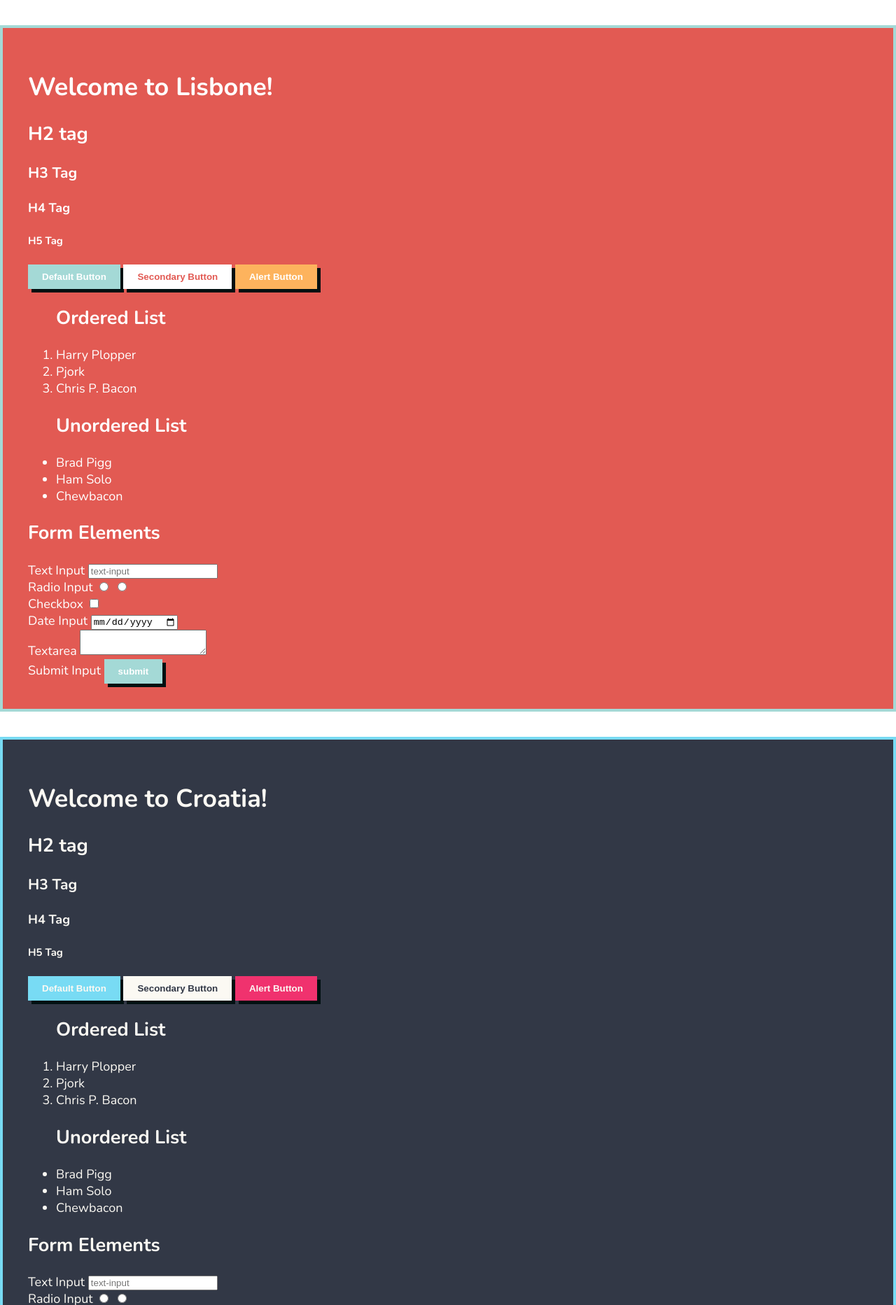
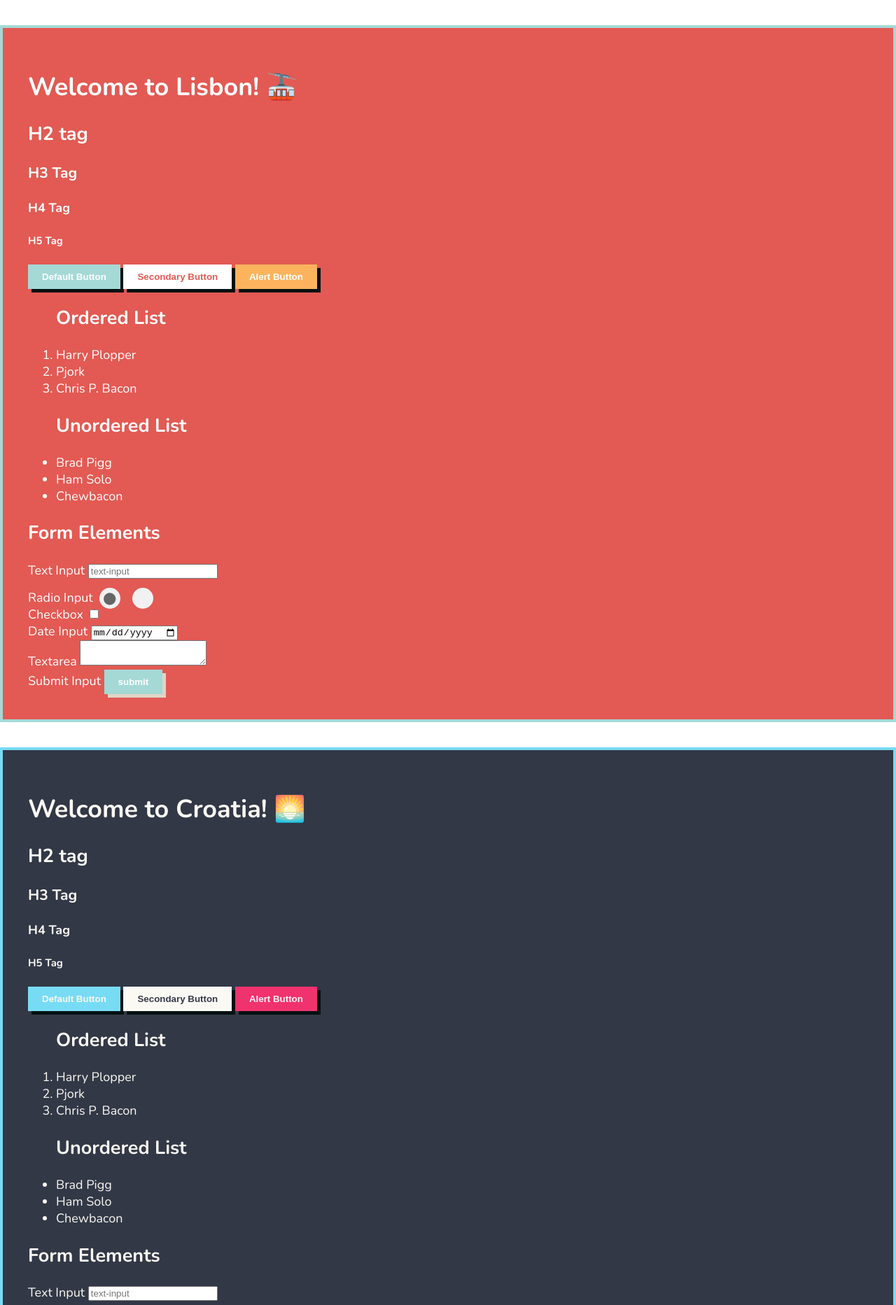
Before and after one commit to LudwigThePig/Mangalica-Style-Sheet, a plain HTML site: page index.html in a window 1280 px wide. Shown: the top 1865 px of the page at 70% size. Drawn offline with nearby package versions, Linux system fonts and the light colour scheme.

Commit message:
initial radio button styling

```diff
--- a/index.html
+++ b/index.html
@@ -13,9 +13,11 @@
         - Most people will just apply the theme to the body tag
           e.g. <body class="pig-in-cannes"> <div class="mss-root"> </div> </body>
   -->
-  <div class="pig-in-lisbone">
+  <div class="pig-in-lisbon">
     <div class="mss-root demo">
-      <h1>Welcome to Lisbone!</h1>
+      <h1>Welcome to Lisbon!
+        <span role="img">🚠</span>
+      </h1>
       <h2>H2 tag</h2>
       <h3>H3 Tag</h3>
       <h4>H4 Tag</h4>
@@ -44,7 +46,7 @@
       <br />
       <label>
         Radio Input
-        <input type="radio">
+        <input type="radio" checked>
         <input type="radio">
       </label>
       <br />
@@ -72,7 +74,9 @@
 
   <div class="pig-in-croatia">
     <div class="mss-root demo">
-      <h1>Welcome to Croatia!</h1>
+      <h1>Welcome to Croatia!
+          <span role="img">🌅</span>
+      </h1>
       <h2>H2 tag</h2>
       <h3>H3 Tag</h3>
       <h4>H4 Tag</h4>
@@ -101,7 +105,7 @@
       <br />
       <label>
         Radio Input
-        <input type="radio">
+        <input type="radio" checked>
         <input type="radio">
       </label>
       <br />
@@ -127,9 +131,11 @@
     </div>
   </div>
 
-  <div class="pig-in-kiev">
+  <div class="pig-in-nyc">
     <div class="mss-root demo">
-      <h1>Welcome to Kiev</h1>
+      <h1>Welcome to New York City
+          <span role="img">🌆</span>
+      </h1>
       <h2>H2 tag</h2>
       <h3>H3 Tag</h3>
       <h4>H4 Tag</h4>
@@ -158,7 +164,7 @@
       <br />
       <label>
         Radio Input
-        <input type="radio">
+        <input type="radio" checked>
         <input type="radio">
       </label>
       <br />
@@ -187,7 +193,9 @@
 
   <div class="pig-in-cairo">
     <div class="mss-root demo">
-      <h1>Welcome to Cairo</h1>
+      <h1>Welcome to Cairo
+        <span role="img">👳‍♂️</span>
+      </h1>
       <h2>H2 tag</h2>
       <h3>H3 Tag</h3>
       <h4>H4 Tag</h4>
@@ -216,7 +224,7 @@
       <br />
       <label>
         Radio Input
-        <input type="radio">
+        <input type="radio" checked>
         <input type="radio">
       </label>
       <br />
--- a/mangalica.scss
+++ b/mangalica.scss
@@ -16,7 +16,7 @@ $themes: (
     active: #A43A4B,
     alt: #e57853,
   ),
-  kiev: (
+  nyc: (
     primary: #001011,
     secondary: #F2F2E6,
     active: #ED6767,
@@ -28,7 +28,7 @@ $themes: (
     active: #f0326e,
     alt: #78dbf4,
   ),
-  lisbone: (
+  lisbon: (
     primary: #e25a53,
     secondary: #fff,
     active: #fdb35d,
@@ -137,6 +137,8 @@ a:hover {
   }
 }
 
+//* 4.a Buttons //
+
 button, input[type="submit"] {
   @include getTheme($themes) {
     background: themed('alt');
@@ -167,3 +169,55 @@ button, input[type="submit"] {
 button:active, input[type="submit"]:active {
   box-shadow: .2rem .2rem 0px 0px #001011;
 }
+
+/* These themes are too dark for a black box shadow
+    So, they get a custom box-shadow color
+*/
+$light-box-shadow: #E0D5C7;
+.pig-in-nyc button, input[type="submit"]{
+  box-shadow: .5rem .5rem 0px 0px $light-box-shadow;
+}
+.pig-in-nyc button:active,.pig-in-nyc input[type="submit"]:active{
+  box-shadow: .2rem .2rem 0px 0px $light-box-shadow;
+}
+
+
+
+//* 4.b Radio Buttons //
+
+input[type="radio"]
+{
+     -webkit-appearance: none;
+     -moz-appearance: none;
+     appearance: none;
+     display: inline-block;
+     position: relative;
+     background-color: #f1f1f1;
+     color: #666;
+     top: 10px;
+     height: 30px;
+     width: 30px;
+     border: 0;
+     border-radius: 50px;
+     cursor: pointer;
+     margin-right: 7px;
+     outline: none;
+}
+input[type="radio"]:checked::before
+{
+     position: absolute;
+     font: 40px/1 'Open Sans', sans-serif;
+     font-weight: bold;
+     left: 5px;
+     top: -6.5px;
+     content: '●';
+     transform: rotate(40deg);
+}
+input[type="radio"]:hover
+{
+     background-color: #f7f7f7;
+}
+input[type="radio"]:checked
+{
+     background-color: #f1f1f1;
+}
```
Also changed, not shown: mangalica.min.css.
